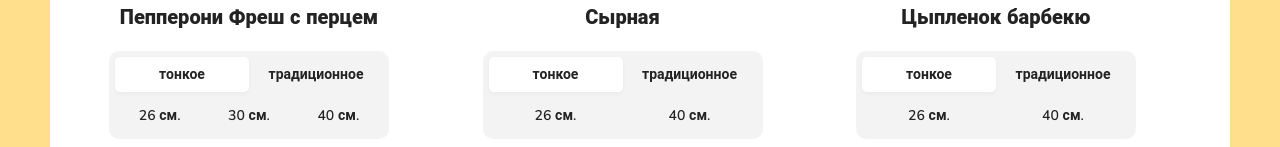
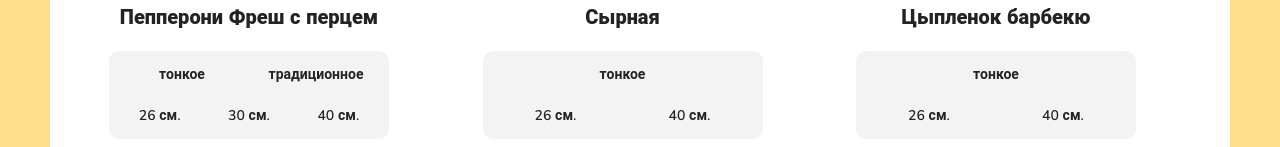
Before and after one commit to patr4519/react-pizza-v2, a React (Create React App) app: page / in a window 1280 px wide. Shown: the part 570-717 px from the top of the page. Built offline with nearby package versions, Linux system fonts and the light colour scheme.

Commit message:
56.30 time, #4

```diff
--- a/src/components/PizzaBlock.jsx
+++ b/src/components/PizzaBlock.jsx
@@ -1,5 +1,5 @@
 function PizzaBlock(props) {
-  const typeNames = ['тонкое', 'традиционное'];
+  const typeNames = ["тонкое", "традиционное"];
 
   return (
     <div className="pizza-block">
@@ -7,8 +7,11 @@ function PizzaBlock(props) {
       <h4 className="pizza-block__title">{props.title}</h4>
       <div className="pizza-block__selector">
         <ul>
-          <li className="active">тонкое</li>
-          <li>традиционное</li>
+          {
+            props.types.map((typeId, index) => (
+              <li key={index}>{typeNames[typeId]}</li>
+            ))
+          }
         </ul>
         <ul>
           {props.sizes.map((item, index) => (
```
